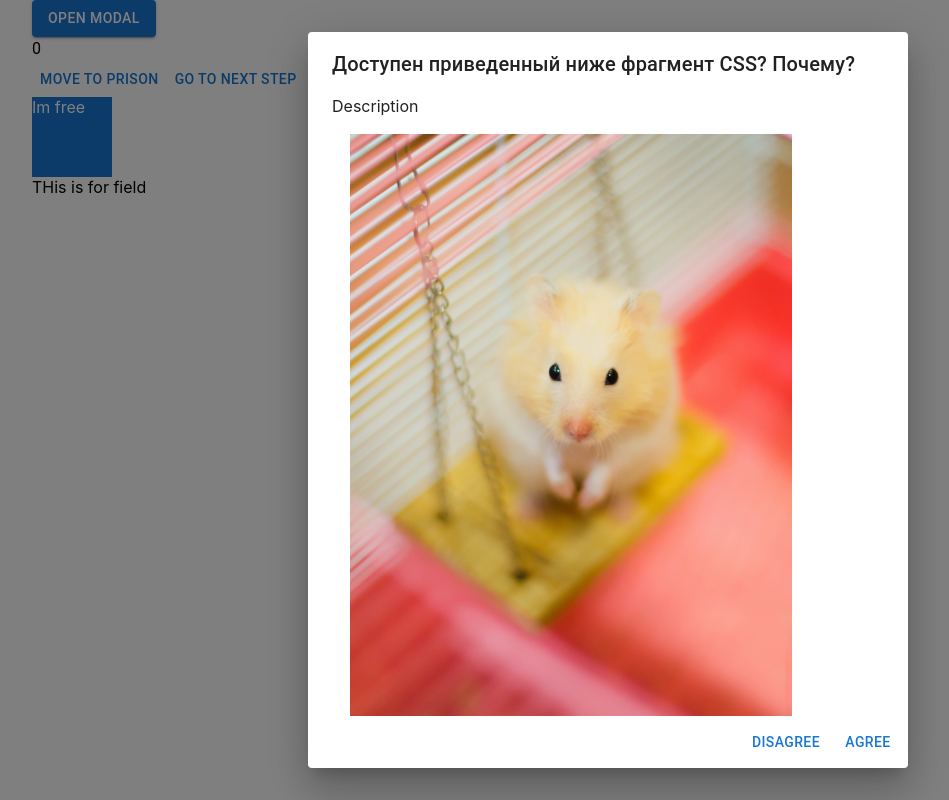
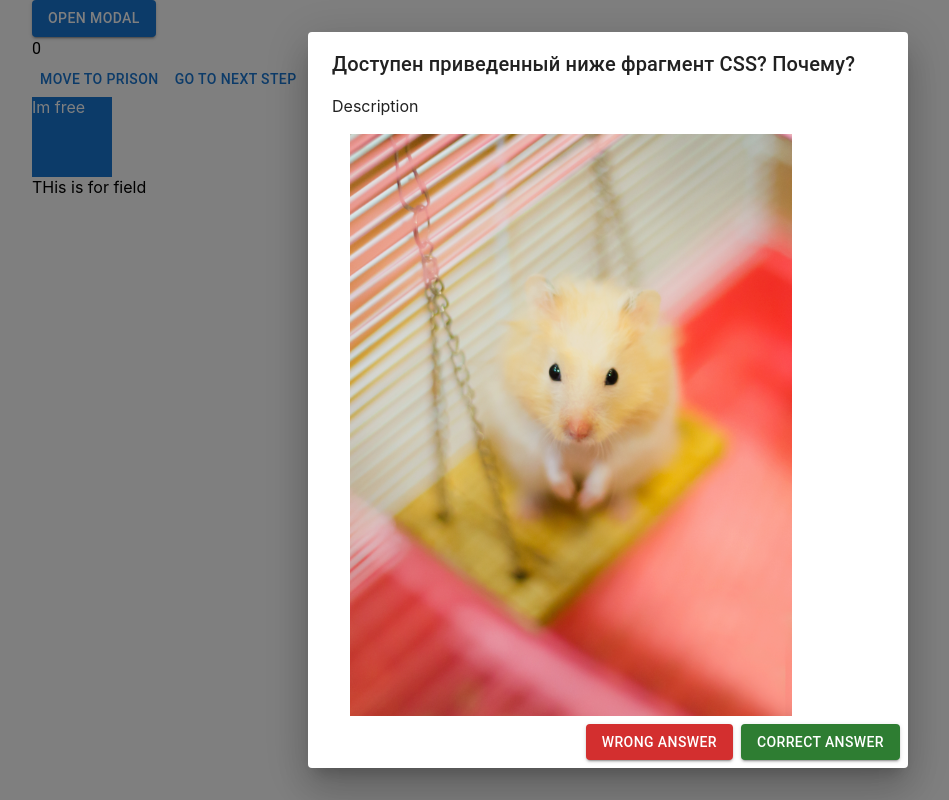
Before and after one commit to dryga94/a11y-quizz, a React (Create React App) app: page / in a window 1280 px wide. Both pictures are taken after a click on the button "OPEN MODAL". Shown: the whole page, without its empty margins (32-981 px from the left). Built offline with nearby package versions, Linux system fonts and the light colour scheme.

Commit message:
Added options.

```diff
--- a/src/components/modal/QuestionModal.tsx
+++ b/src/components/modal/QuestionModal.tsx
@@ -3,7 +3,11 @@ import Dialog from '@mui/material/Dialog';
 import DialogActions from '@mui/material/DialogActions';
 import DialogContent from '@mui/material/DialogContent';
 import DialogTitle from '@mui/material/DialogTitle';
-import { IQuestion } from '../../interfaces/questions';
+import List from '@mui/material/List';
+import ListItem from '@mui/material/ListItem';
+import ListItemButton from '@mui/material/ListItemButton';
+import ListItemText from '@mui/material/ListItemText';
+import { IAnswer, IQuestion } from '../../interfaces/questions';
 
 interface QestionModalProps {
   open: boolean;
@@ -12,7 +16,7 @@ interface QestionModalProps {
 }
 
 export default function QuestionModal({open, handleClose, questionConfig}: QestionModalProps): JSX.Element {
-// console.log('fff', questionConfig)
+console.log('fff', questionConfig.options)
 
   return (
     <Dialog
@@ -25,11 +29,23 @@ export default function QuestionModal({open, handleClose, questionConfig}: Qesti
         <DialogContent>
           {questionConfig.description}
           <img src={questionConfig.imgUrl} ></img>
+
+          {/* INFO: Options */}
+          <List>
+            {questionConfig?.options?.map((answerOption, key) => (
+              <ListItem disablePadding key={key}>
+                <ListItemButton>
+                  <ListItemText primary={answerOption.title} />
+                </ListItemButton>
+              </ListItem>
+            ))}
+          </List>
         </DialogContent>
+
         <DialogActions>
-          <Button onClick={handleClose}>Disagree</Button>
-          <Button onClick={handleClose} autoFocus>
-            Agree
+          <Button variant="contained" color="error" onClick={handleClose}>Wrong answer</Button>
+          <Button variant="contained" color="success" onClick={handleClose} autoFocus>
+            Correct answer
           </Button>
         </DialogActions>
       </Dialog>
```
